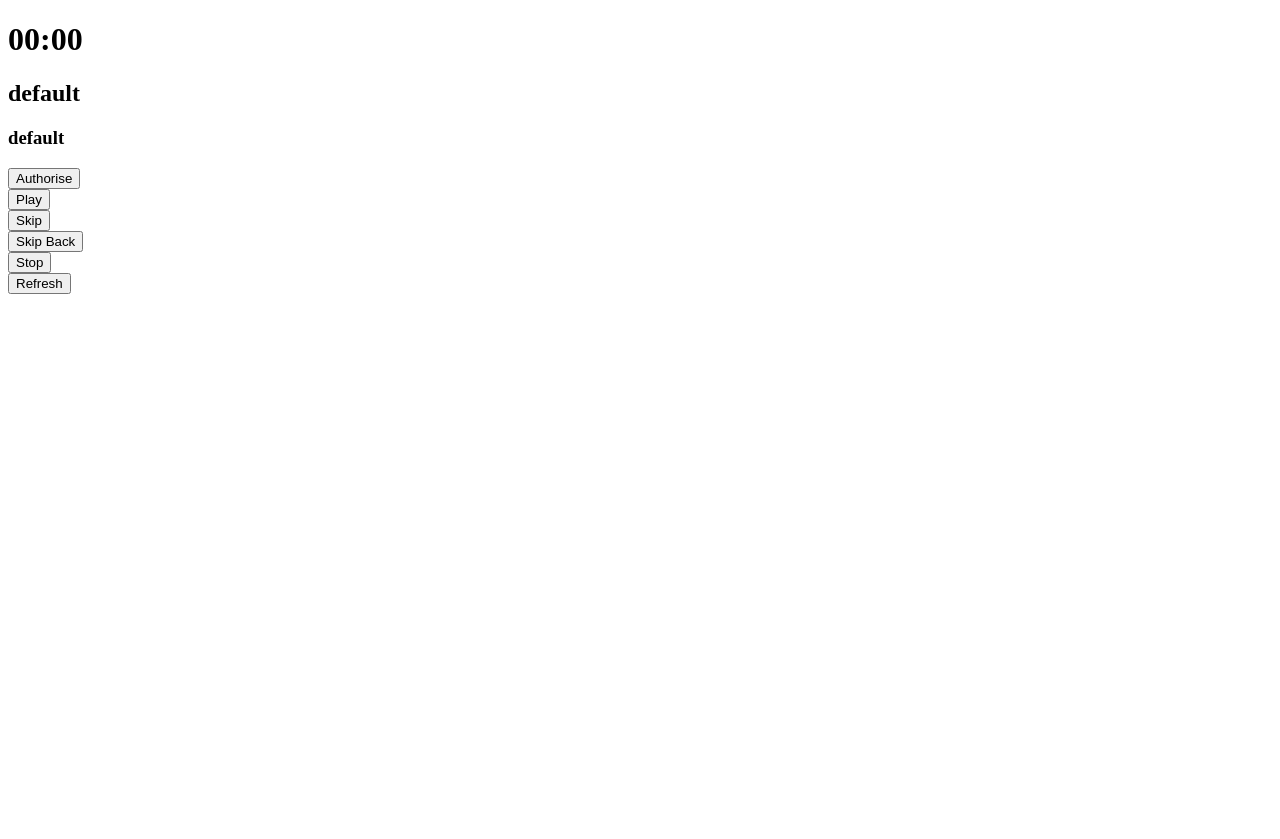
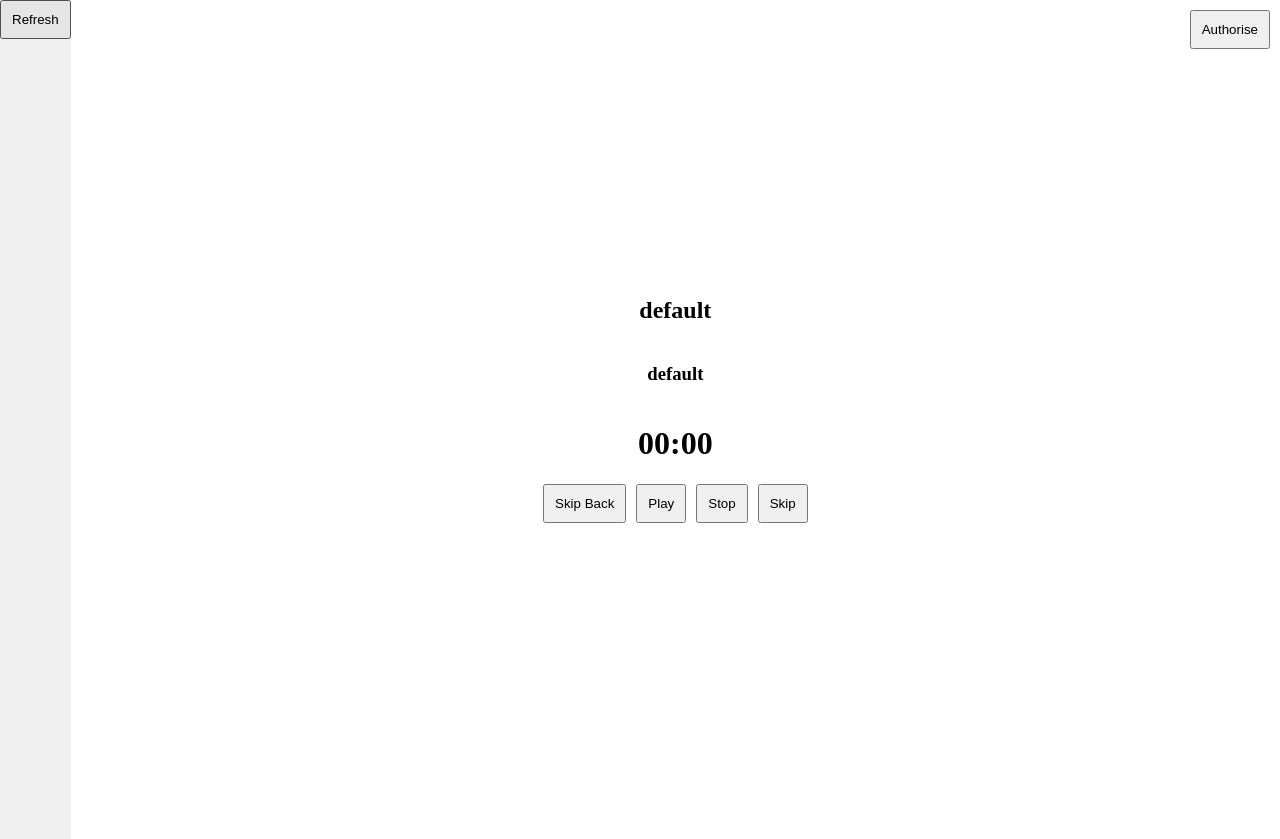
Before and after one commit to Leszek02/SWproject, a plain HTML site: page WebPage/index.html in a window 1280 px wide. Before the commit the page ends 800 px from the top, so only its background shows below. Drawn offline with Linux system fonts and the light colour scheme; no server answers.

Commit message:
update webPage

```diff
--- a/WebPage/index.html
+++ b/WebPage/index.html
@@ -4,35 +4,107 @@
 <head>
     <meta charset="UTF-8">
     <meta name="viewport" content="width=device-width, initial-scale=1.0">
-    <title>Authorisation page</title>
+    <title>Radio page</title>
+
+    <style>
+    body {
+        display: flex;
+        height: 100vh;
+        margin: 0;
+    }
+
+    #playlists {
+        flex: 0 0 auto;
+    width: auto; /* Set width to auto */
+    height: 100%;
+    background-color: #f0f0f0;
+    overflow-y: auto;
+    margin-top: 0; /* Remove margin-top */
+        }
+
+    #controller {
+        flex: 1; /* Take the remaining width */
+        display: flex;
+        flex-direction: column;
+        align-items: center;
+        justify-content: center;
+        text-align: center;
+    }
+
+    #leftStrip {
+            display: flex;
+            flex-direction: column;
+            height: 100%;
+        }
+
+    #authorizeButton {
+        position: absolute;
+        top: 10px; /* Adjust the top position as needed */
+        right: 10px; /* Adjust the right position as needed */
+        padding: 10px;
+    }
+
+    #refreshButton {
+    padding: 10px;
+    width: 100%; /* Set width to 100% */
+}
+
+/* Updated styling for the button container */
+#buttons {
+    /* Updated styling for the button container */
+    display: flex;
+    flex-wrap: nowrap; /* Ensure flex items do not wrap to the next line */
+    gap: 10px; /* Adjust the gap between buttons as needed */
+    justify-content: center; /* Center the buttons horizontally */
+}
+
+#playlists li {
+    cursor: pointer;
+    transition: background-color 0.3s ease; /* Smooth transition for background color */
+}
+
+#playlists li:hover {
+    background-color: #ddd; /* Change the background color on hover */
+}
+
+
+/* Style for each button in the container */
+button {
+    /* Adjust individual button styles as needed */
+    padding: 10px;
+    white-space: nowrap; /* Prevent button text from wrapping */
+}
+    </style>
 </head>
 
 <body onLoad="scrapeAllPlaylists()">
 
-    <h1 id="displayedtime">00:00</h1>
-    <h2 id="songname">default</h2>
-    <h3 id="authorname">default</h3>
 
-    <button id="stupidButton">Authorise</button>
+    <div id="leftStrip">
+        <button id="refreshButton" onclick="refresh()">Refresh</button>
 
-    <form method="">
-        <button id="playButtonFr" type="button" onclick=play()>Play</button>
-    </form>
+        <div id="playlists"></div>
+    </div>
 
-    <form method="">
-        <button id="skipToNextButton" type="button" onclick=skipnext()>Skip</button>
-    </form>
+    <div id="controller">
+        <!-- Your existing content goes here -->
+        <h2 id="songname">default</h2>
+        <h3 id="authorname">default</h3>
+        <h1 id="displayedtime">00:00</h1>
 
-    <form method="">
-        <button id="skipToPreviousButton" type="button" onclick=skipprevious()>Skip Back</button>
-    </form>
+        <div id="buttons">
+            <button id="skipToPreviousButton" type="button" onclick=skipprevious()>Skip Back</button>
 
-    <form method="">
-        <button id="stopButton" type="button" onclick=stop()>Stop</button>
-    </form>
+            <button id="playButtonFr" type="button" onclick=play()>Play</button>
 
-    <button onclick="refresh()">Refresh</button>
-    <div id="playlists"></div>
+            <button id="stopButton" type="button" onclick=stop()>Stop</button>
+
+            <button id="skipToNextButton" type="button" onclick=skipnext()>Skip</button>
+        </div>
+
+        <button id="authorizeButton" type="button" onclick=redirect()>Authorise</button>
+
+    </div>
 
 
     <script>
@@ -111,6 +183,7 @@
             let time = parseInt(prog.progress_ms);
             var minutes = Math.floor(time / 60000);
             var seconds = ((time % 60000) / 1000).toFixed(0);
+            seconds = seconds.padStart(2, '0')
             document.getElementById('displayedtime').innerHTML = minutes + ":" + seconds;
             document.getElementById('authorname').innerHTML = authorname;
             document.getElementById('songname').innerHTML = name;
--- /dev/null
+++ b/WebPage/styles.css
@@ -0,0 +1,10 @@
+
+body {
+    background-color: #f4f4f4;
+    color: #333;
+    font-family: Arial, sans-serif;
+}
+
+h1 {
+    color: #008080;
+}
```
Also changed, not shown: data/data.json (+3 -3 lines).
